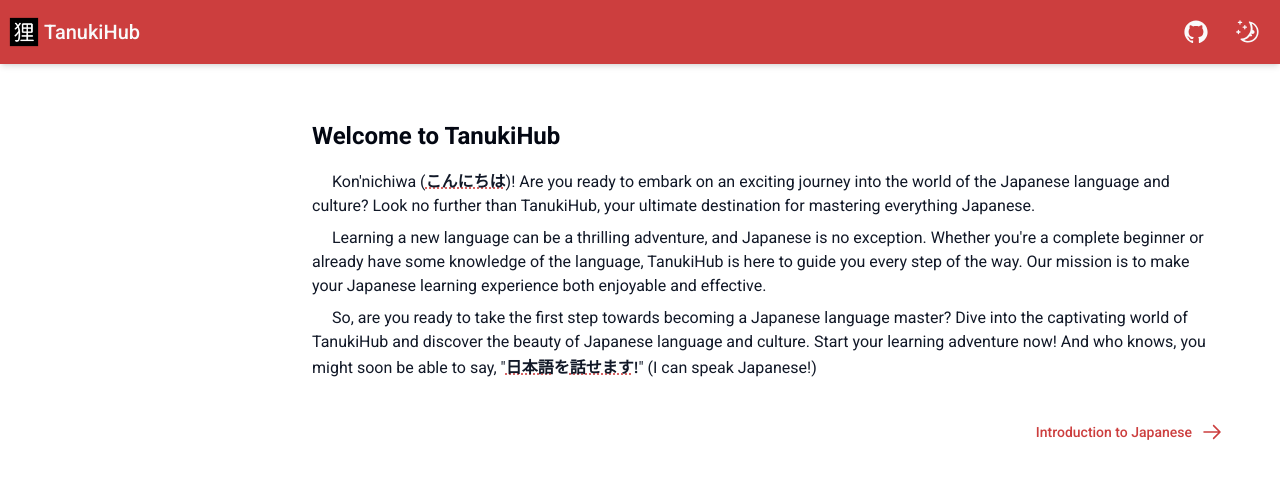
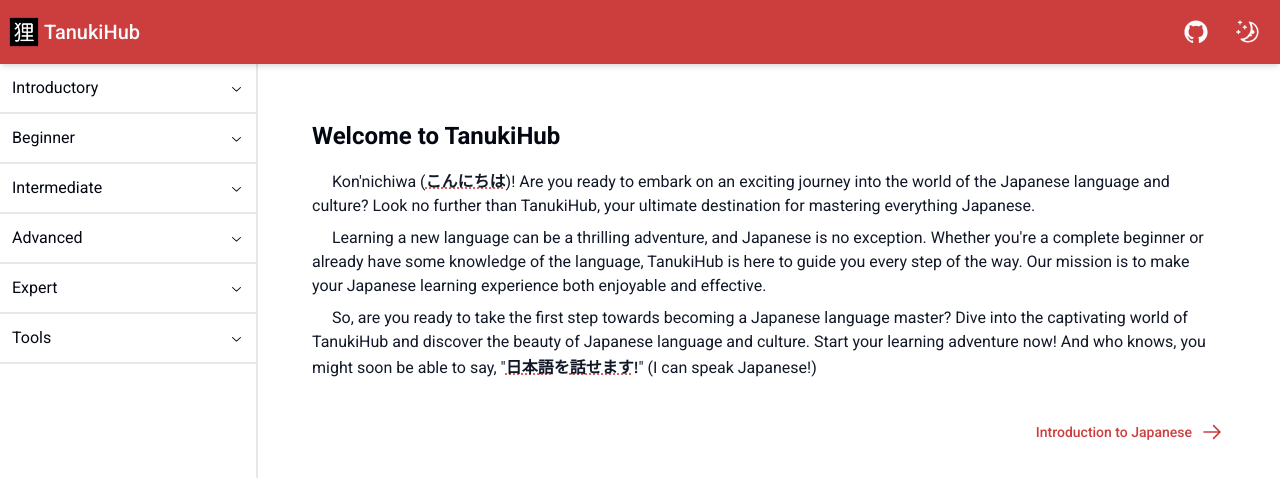
Before and after one commit to LinCie/tanukihub, a Next.js app: page / in a window 1280 px wide. Shown: the top 478 px of the page. Built offline with nearby package versions, Linux system fonts and the light colour scheme.

Commit message:
fix navigation not showing bug

```diff
--- a/components/layout/Layout.tsx
+++ b/components/layout/Layout.tsx
@@ -162,7 +162,8 @@ const Layout = () => {
       {/* Sidebar section */}
       <animated.nav
         style={sidebarSprings}
-        className={`fixed inset-y-0 left-0 z-[99] h-screen border-r-2 bg-white pt-14 dark:border-r-gray-800 dark:bg-gray-900 md:pt-16${
+        // eslint-disable-next-line tailwindcss/enforces-shorthand
+        className={`fixed inset-y-0 left-0 z-[99] h-screen border-r-2 bg-white pt-14 dark:border-r-gray-800 dark:bg-gray-900 md:pt-16 ${
           sidebarOpen ? "md:left-0" : "md:left-[300px]"
         }`}
         aria-live="polite"
```
